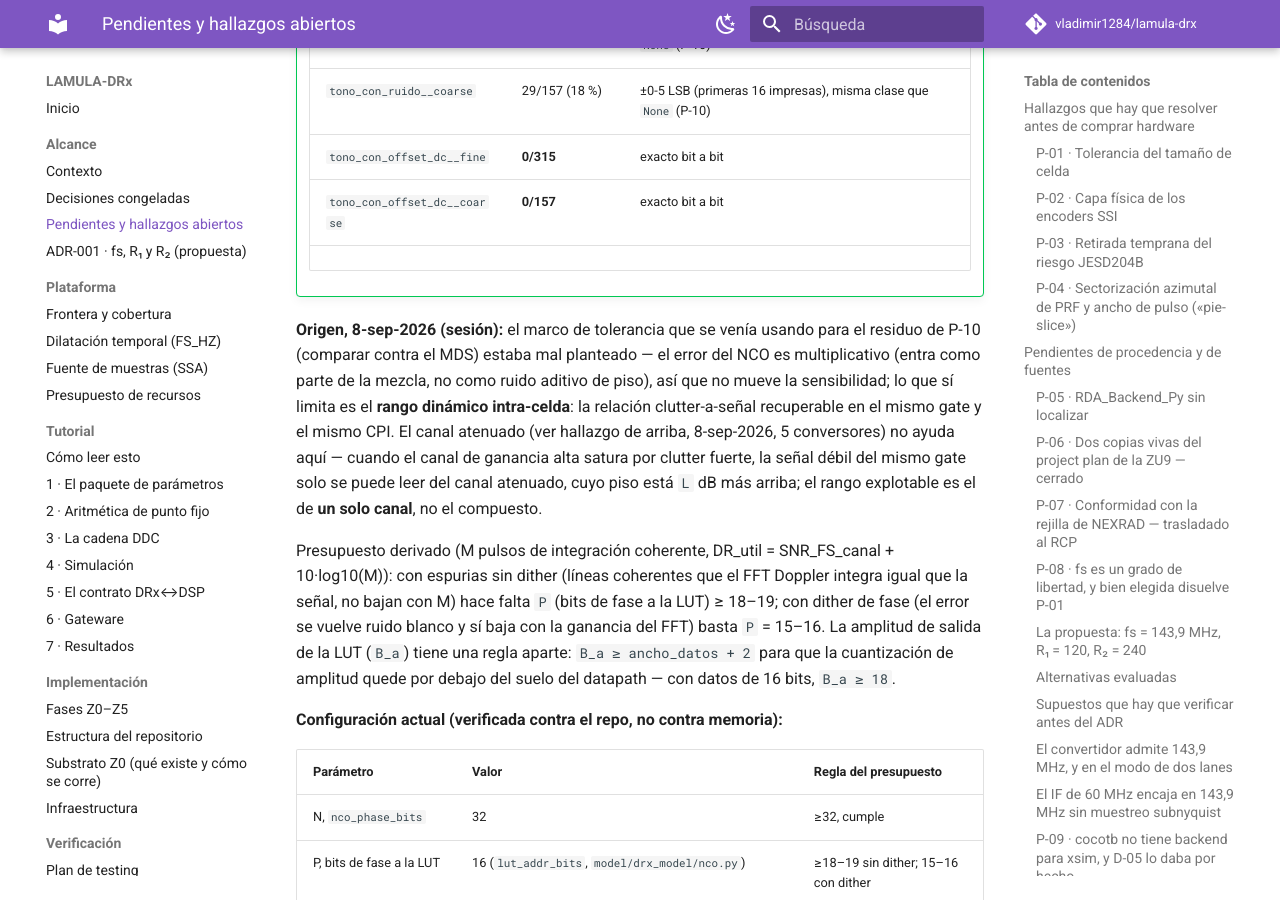
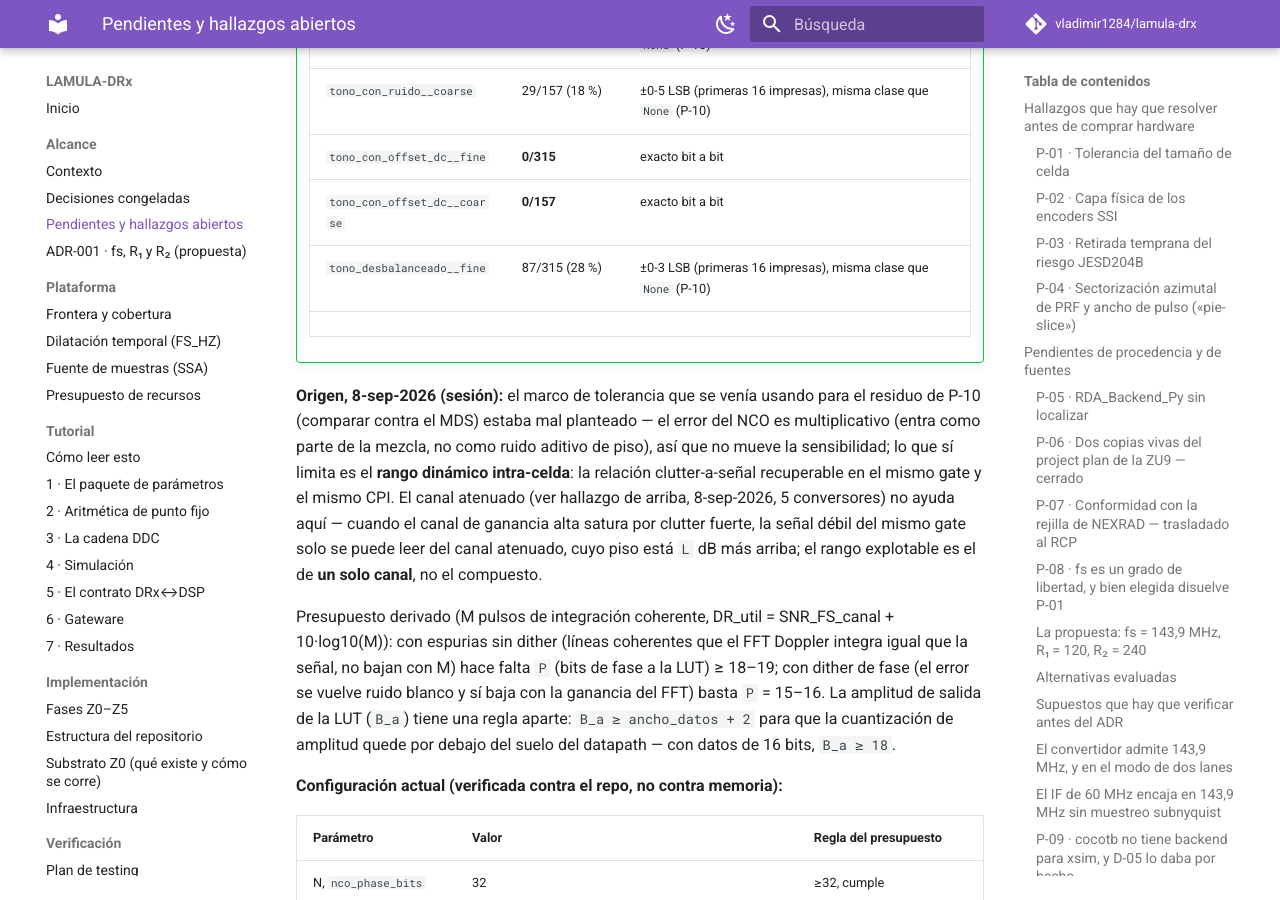
Before and after one commit to vladimir1284/lamula-drx, an MkDocs documentation site: the page built from docs/alcance/pendientes.md, in a window 1280 px wide and 900 px high, scrolled down 22958 px. Built offline with MkDocs 1.6.1 and Material for MkDocs 9.7.7, drawn with Linux system fonts in a browser that asks for light colours; comment, search, counter and statistics services are not loaded.

Commit message:
P-11: matriz Taylor -- tono_desbalanceado__fine: 87/315 (28%), max ±3 LSB en las primeras 16

```diff
--- a/docs/alcance/pendientes.md
+++ b/docs/alcance/pendientes.md
@@ -973,6 +973,7 @@
     | `tono_con_ruido__coarse` | 29/157 (18 %) | ±0-5 LSB (primeras 16 impresas), misma clase que `None` (P-10) |
     | `tono_con_offset_dc__fine` | **0/315** | exacto bit a bit |
     | `tono_con_offset_dc__coarse` | **0/157** | exacto bit a bit |
+    | `tono_desbalanceado__fine` | 87/315 (28 %) | ±0-3 LSB (primeras 16 impresas), misma clase que `None` (P-10) |
     <!-- L1_TAYLOR_MATRIX_MARKER -->
 
 **Origen, 8-sep-2026 (sesión):** el marco de tolerancia que se venía usando para el residuo de
```
